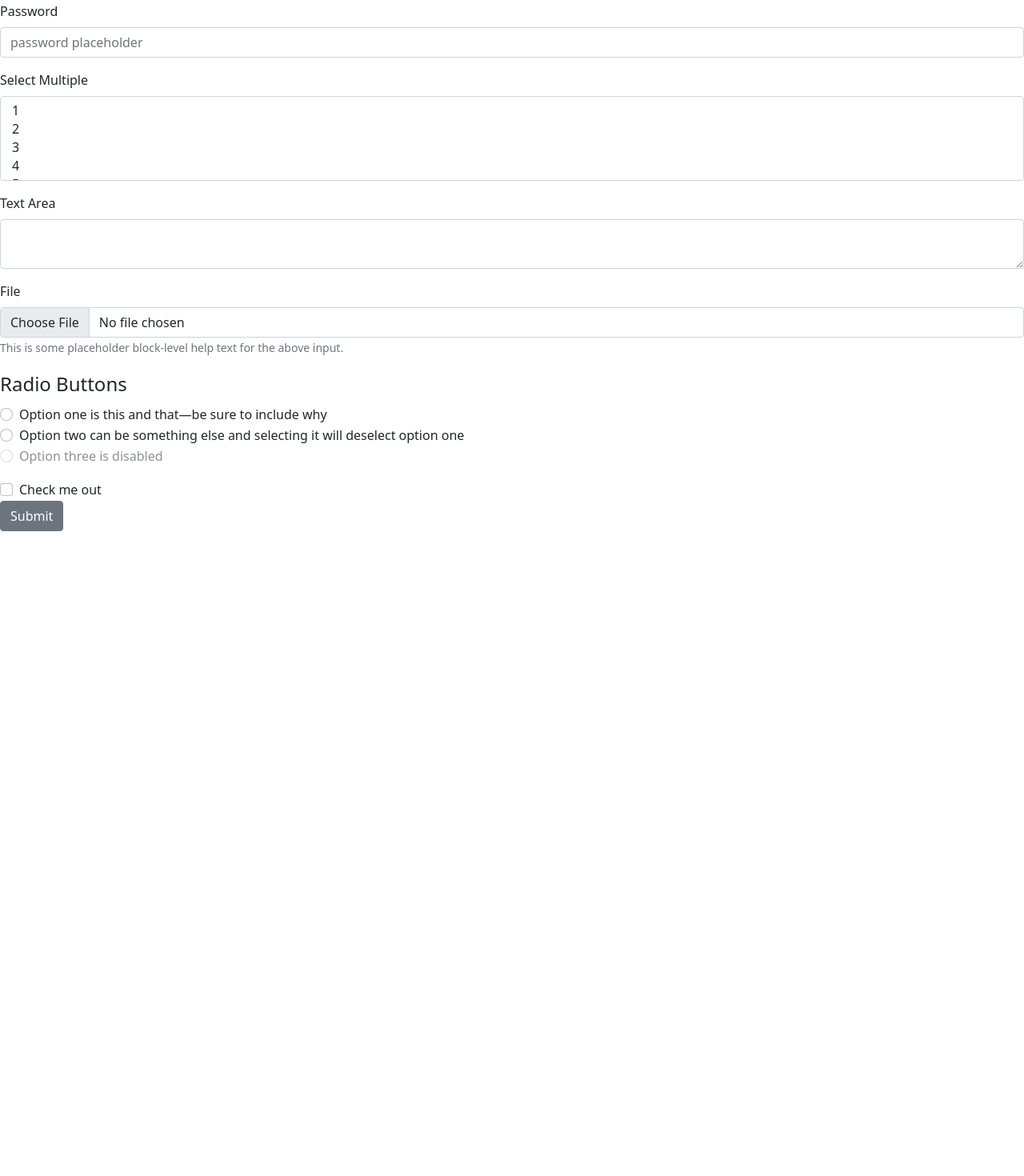
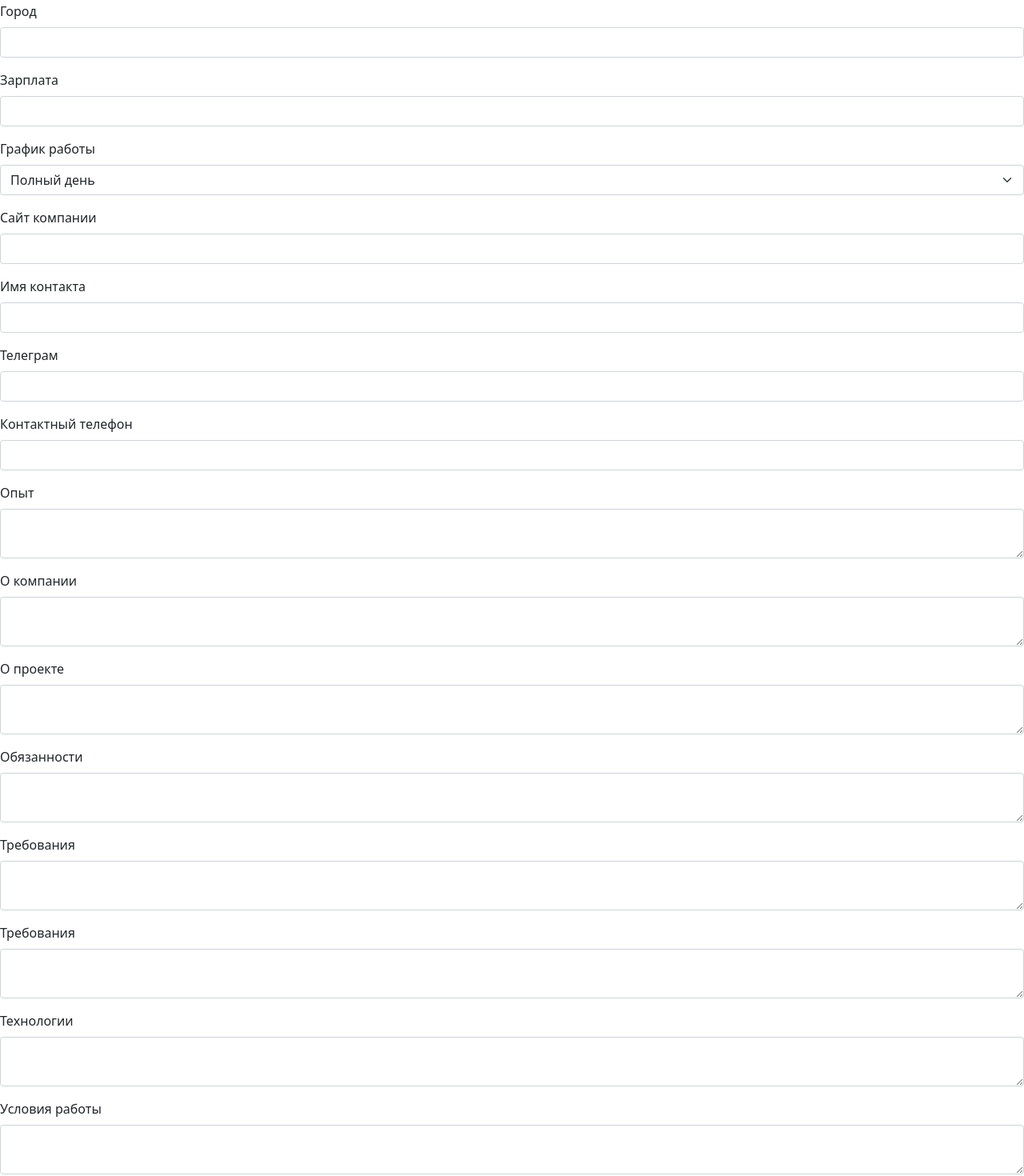
Before and after one commit to denis991/Launch, a React (Create React App) app in the folder client/: page /account/vacancies/new in a window 1280 px wide. Shown: the part 220-1690 px from the top of the page at 80% size. Before the commit the page ends 884 px from the top, so only its background shows below. Built offline with nearby package versions, Linux system fonts and the light colour scheme; no server answers.

Commit message:
add: AddVacancy release1

```diff
--- a/client/src/components/pages/Forms/AddVacancy/AddVacancy.js
+++ b/client/src/components/pages/Forms/AddVacancy/AddVacancy.js
@@ -6,11 +6,6 @@ import { useDispatch } from 'react-redux';
 import { addCVThunk } from '../../../../redux/actions/cvsActions';
 
 function AddVacancy() {
-  const options = [
-    { value: 'Джуниор', label: 'Джуниор' },
-    { value: 'Стажер', label: 'Стажер' },
-  ];
-
   return (
     <Form>
       <FormGroup>
@@ -20,145 +15,204 @@ function AddVacancy() {
         <Input
           id="title"
           name="title"
-          placeholder="введите название вакансии"
           type="text"
         />
       </FormGroup>
 
       <FormGroup>
         <Label for="level">
-          Select
+          Уровень
         </Label>
         <Input
-          id="exampleSelect"
-          name="select"
+          id="level"
+          name="level"
           type="select"
         >
           <option>
-            1
+            Стажер
           </option>
           <option>
-            2
-          </option>
-          <option>
-            3
-          </option>
-          <option>
-            4
-          </option>
-          <option>
-            5
+            Джуниор
           </option>
         </Input>
       </FormGroup>
+
       <FormGroup>
-        <Label for="examplePassword">
-          Password
+        <Label for="city">
+          Город
         </Label>
         <Input
-          id="examplePassword"
-          name="password"
-          placeholder="password placeholder"
-          type="password"
+          id="city"
+          name="city"
+          type="text"
         />
       </FormGroup>
 
       <FormGroup>
-        <Label for="exampleSelectMulti">
-          Select Multiple
+        <Label for="salary">
+          Зарплата
         </Label>
         <Input
-          id="exampleSelectMulti"
-          multiple
-          name="selectMulti"
+          id="salary"
+          name="salary"
+          type="text"
+        />
+      </FormGroup>
+
+      <FormGroup>
+        <Label for="schedule">
+          График работы
+        </Label>
+        <Input
+          id="schedule"
+          name="schedule"
           type="select"
         >
           <option>
-            1
+            Полный день
           </option>
           <option>
-            2
+            Частичная занятость
           </option>
           <option>
-            3
+            Проектная работа
           </option>
           <option>
-            4
-          </option>
-          <option>
-            5
+            Стажировка
           </option>
         </Input>
       </FormGroup>
+
       <FormGroup>
-        <Label for="exampleText">
-          Text Area
+        <Label for="url">
+          Сайт компании
         </Label>
         <Input
-          id="exampleText"
-          name="text"
+          id="url"
+          name="url"
+          type="text"
+        />
+      </FormGroup>
+
+      <FormGroup>
+        <Label for="contactName">
+          Имя контакта
+        </Label>
+        <Input
+          id="contactName"
+          name="contact_name"
+          type="text"
+        />
+      </FormGroup>
+      <FormGroup>
+        <Label for="contactSocial">
+          Телеграм
+        </Label>
+        <Input
+          id="contactSocial"
+          name="contact_social"
+          type="text"
+        />
+      </FormGroup>
+      <FormGroup>
+        <Label for="contactPhone">
+          Контактный телефон
+        </Label>
+        <Input
+          id="contactPhone"
+          name="contact_phone"
+          type="text"
+        />
+      </FormGroup>
+
+      <FormGroup>
+        <Label for="experience">
+          Опыт
+        </Label>
+        <Input
+          id="experience"
+          name="experience"
           type="textarea"
         />
       </FormGroup>
+
       <FormGroup>
-        <Label for="exampleFile">
-          File
+        <Label for="aboutCompany">
+          О компании
         </Label>
         <Input
-          id="exampleFile"
-          name="file"
-          type="file"
+          id="aboutCompany"
+          name="about_company"
+          type="textarea"
         />
-        <FormText>
-          This is some placeholder block-level help text for the above input.
-        </FormText>
       </FormGroup>
-      <FormGroup tag="fieldset">
-        <legend>
-          Radio Buttons
-        </legend>
-        <FormGroup check>
+
+      <FormGroup>
+        <Label for="aboutProject">
+          О проекте
+        </Label>
         <Input
-            name="radio1"
-            type="radio"
+          id="aboutProject"
+          name="about_project"
+          type="textarea"
         />
-          {' '}
-          <Label check>
-            Option one is this and that—be sure to include why
+      </FormGroup>
+
+      <FormGroup>
+        <Label for="duties">
+          Обязанности
         </Label>
+        <Input
+          id="duties"
+          name="about_duties"
+          type="textarea"
+        />
       </FormGroup>
-        <FormGroup check>
+
+      <FormGroup>
+        <Label for="requirements">
+          Требования
+        </Label>
         <Input
-            name="radio1"
-            type="radio"
+          id="requirements"
+          name="requirements"
+          type="textarea"
         />
-          {' '}
-          <Label check>
-            Option two can be something else and selecting it will deselect option one
+      </FormGroup>
+
+      <FormGroup>
+        <Label for="requirements">
+          Требования
         </Label>
+        <Input
+          id="requirements"
+          name="requirements"
+          type="textarea"
+        />
       </FormGroup>
-        <FormGroup
-          check
-          disabled
-        >
+
+      <FormGroup>
+        <Label for="technology">
+          Технологии
+        </Label>
         <Input
-            disabled
-            name="radio1"
-            type="radio"
+          id="technology"
+          name="technology"
+          type="textarea"
         />
-          {' '}
-          <Label check>
-            Option three is disabled
+      </FormGroup>
+
+      <FormGroup>
+        <Label for="conditions">
+          Условия работы
         </Label>
+        <Input
+          id="conditions"
+          name="conditions"
+          type="textarea"
+        />
       </FormGroup>
-      </FormGroup>
-      <FormGroup check>
-        <Input type="checkbox" />
-        {' '}
-        <Label check>
-          Check me out
-        </Label>
-      </FormGroup>
+
       <Button>
         Submit
       </Button>
```
Lines whose indentation alone changed are shown as unchanged.
